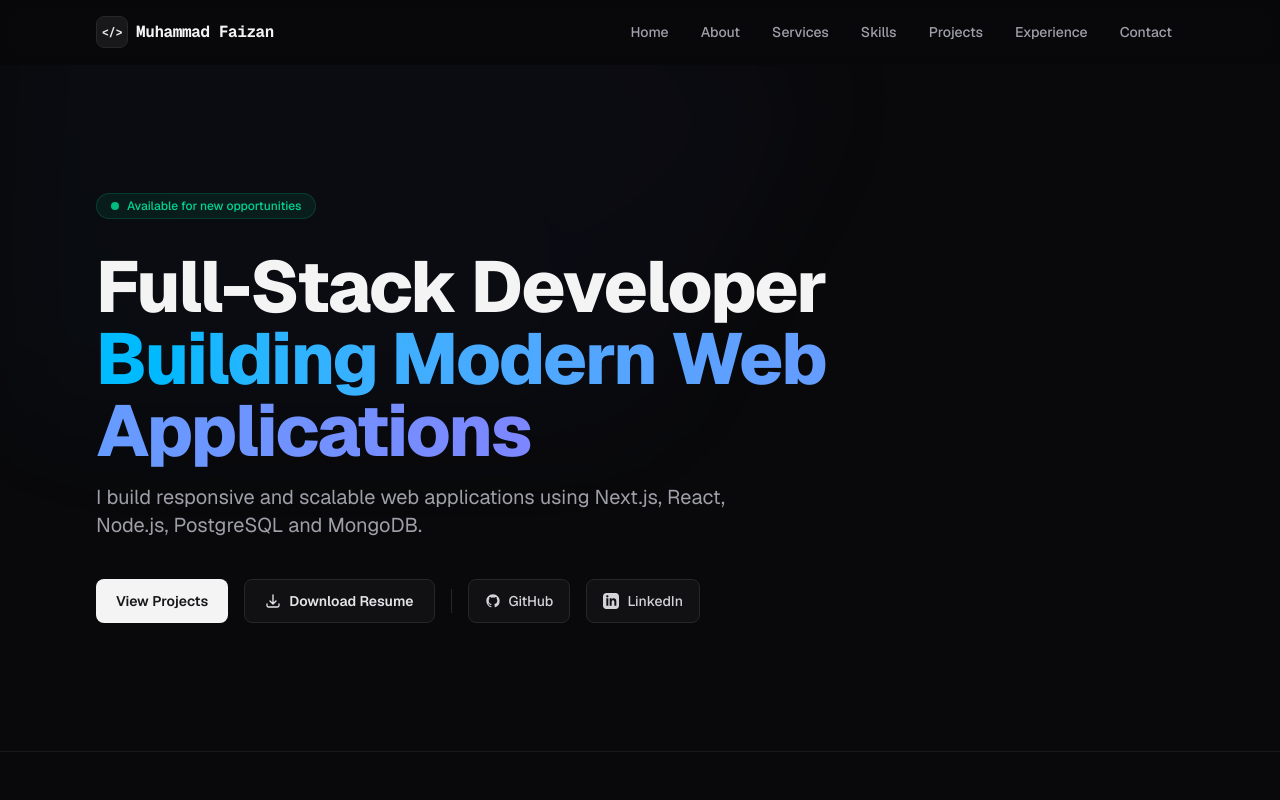
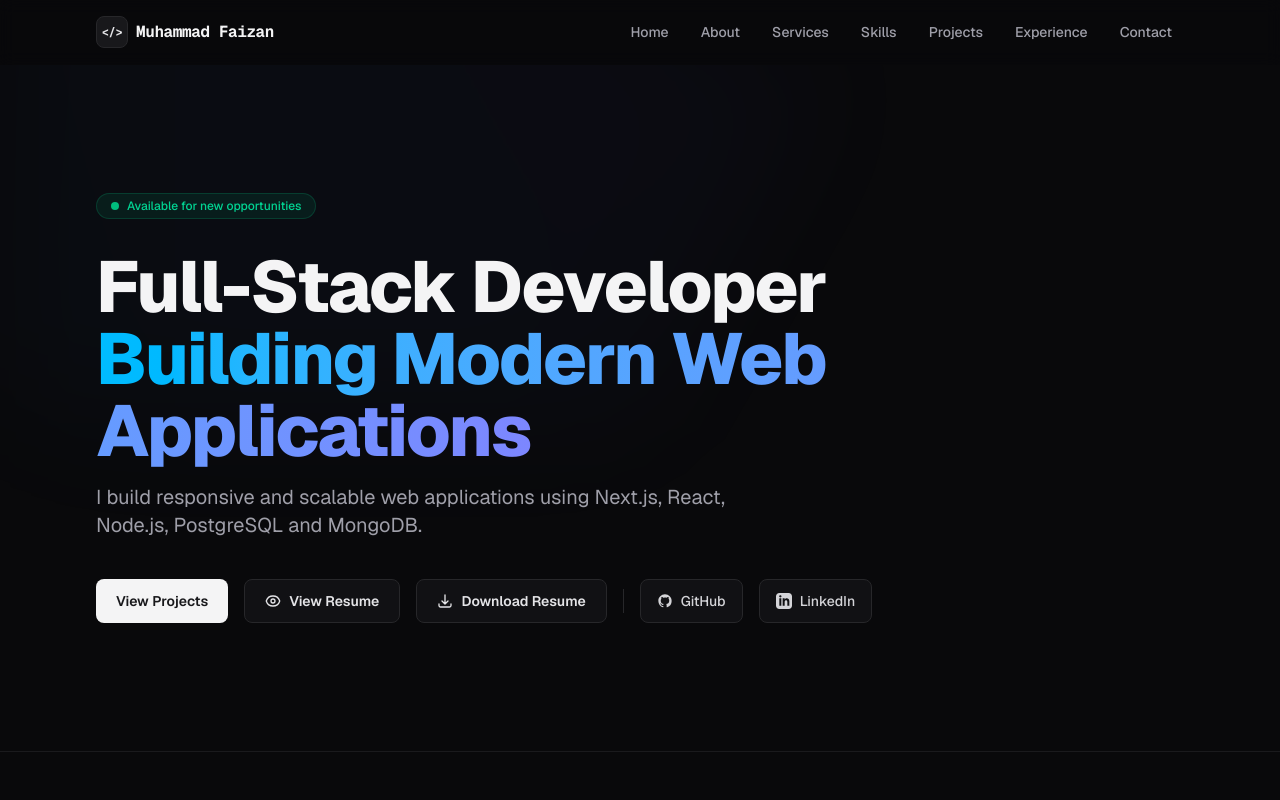
Before and after one commit to faizan-523/Portfolio, a Next.js app: page / in a window 1280 px wide. Shown: the top 800 px of the page. Built offline with nearby package versions, Linux system fonts and the light colour scheme.

Commit message:
Add Resume

```diff
--- a/src/components/sections/Hero.tsx
+++ b/src/components/sections/Hero.tsx
@@ -37,7 +37,7 @@ export function Hero() {
 
         {/* Action Buttons & Social Links */}
         <div className="flex flex-wrap items-center gap-4 pt-2">
-          {/* Primary Action */}
+          {/* View Projects */}
           <Link
             href="#projects"
             className="inline-flex h-11 items-center justify-center rounded-lg bg-zinc-100 px-5 text-sm font-semibold text-zinc-900 transition-colors hover:bg-zinc-200 focus:outline-none focus-visible:ring-2 focus-visible:ring-zinc-400"
@@ -45,11 +45,40 @@ export function Hero() {
             View Projects
           </Link>
 
-          {/* Secondary Action */}
+          {/* View Resume */}
           <a
-            href="/resume.pdf"
-            download
-            className="inline-flex h-11 items-center justify-center gap-2 rounded-lg border border-zinc-800 bg-zinc-900/60 px-5 text-sm font-semibold text-zinc-200 transition-colors hover:border-zinc-700 hover:bg-zinc-800 focus:outline-none focus-visible:ring-2 focus-visible:ring-zinc-400"
+            href="/resume/Faizan_Resume.pdf"
+            target="_blank"
+            rel="noopener noreferrer"
+            className="inline-flex h-11 items-center justify-center gap-2 rounded-lg border border-zinc-800 bg-zinc-900/60 px-5 text-sm font-semibold text-zinc-200 transition-colors hover:border-zinc-700 hover:bg-zinc-800 hover:text-white focus:outline-none focus-visible:ring-2 focus-visible:ring-zinc-400"
+          >
+            <svg
+              className="h-4 w-4"
+              fill="none"
+              stroke="currentColor"
+              strokeWidth="2"
+              viewBox="0 0 24 24"
+              aria-hidden="true"
+            >
+              <path
+                strokeLinecap="round"
+                strokeLinejoin="round"
+                d="M2.036 12.322a1.012 1.012 0 010-.639C3.423 7.51 7.36 4.5 12 4.5c4.638 0 8.573 3.007 9.963 7.178.07.207.07.431 0 .639C20.577 16.49 16.64 19.5 12 19.5c-4.638 0-8.573-3.007-9.963-7.178z"
+              />
+              <path
+                strokeLinecap="round"
+                strokeLinejoin="round"
+                d="M15 12a3 3 0 11-6 0 3 3 0 016 0z"
+              />
+            </svg>
+            <span>View Resume</span>
+          </a>
+
+          {/* Download Resume */}
+          <a
+            href="/resume/Faizan_Resume.pdf"
+            download="Faizan_Resume.pdf"
+            className="inline-flex h-11 items-center justify-center gap-2 rounded-lg border border-zinc-800 bg-zinc-900/60 px-5 text-sm font-semibold text-zinc-200 transition-colors hover:border-zinc-700 hover:bg-zinc-800 hover:text-white focus:outline-none focus-visible:ring-2 focus-visible:ring-zinc-400"
           >
             <svg
               className="h-4 w-4"
```
Also changed, not shown: 2 other files (tests, documents, lock files or other folders).
